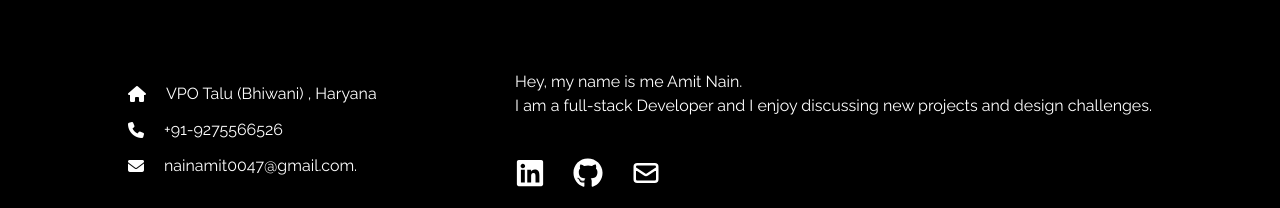
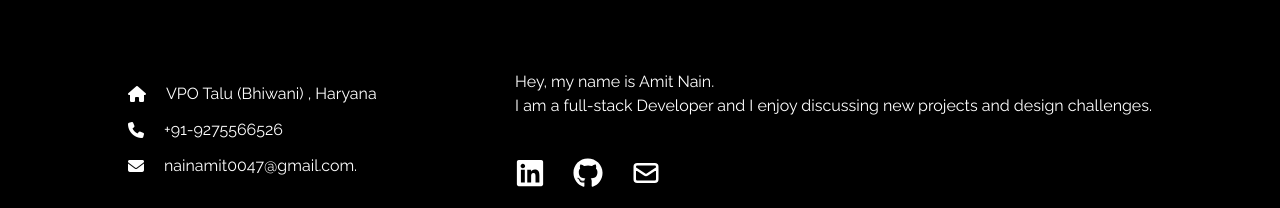
Before and after one commit to amitnain001/portfolio, a React (Create React App) app: page /contact in a window 1280 px wide. Shown: the part 814-1022 px from the top of the page. Built offline with nearby package versions, Linux system fonts and the light colour scheme.

Commit message:
footer mistake is edit

```diff
--- a/src/components/Footer.jsx
+++ b/src/components/Footer.jsx
@@ -28,7 +28,7 @@ function Footer() {
                     <li className='flex items-center my-3  '>  <i className="fa-solid fa-envelope   mr-5"></i>nainamit0047@gmail.com.</li>
                 </ul>
                 <div className='mb-10'>
-                    <p className='pb-10'>Hey, my name is me Amit Nain. <br /> I am a full-stack Developer and I enjoy discussing new projects and design challenges. </p>
+                    <p className='pb-10'>Hey, my name is Amit Nain. <br /> I am a full-stack Developer and I enjoy discussing new projects and design challenges. </p>
                     <div className='flex  '>
                         {links.map(({ id, href, child, style }) => (<a key={id} target="blank" href={href} className={`mr-7  ${style}`}>{child}</a>))}
                     </div>
```
